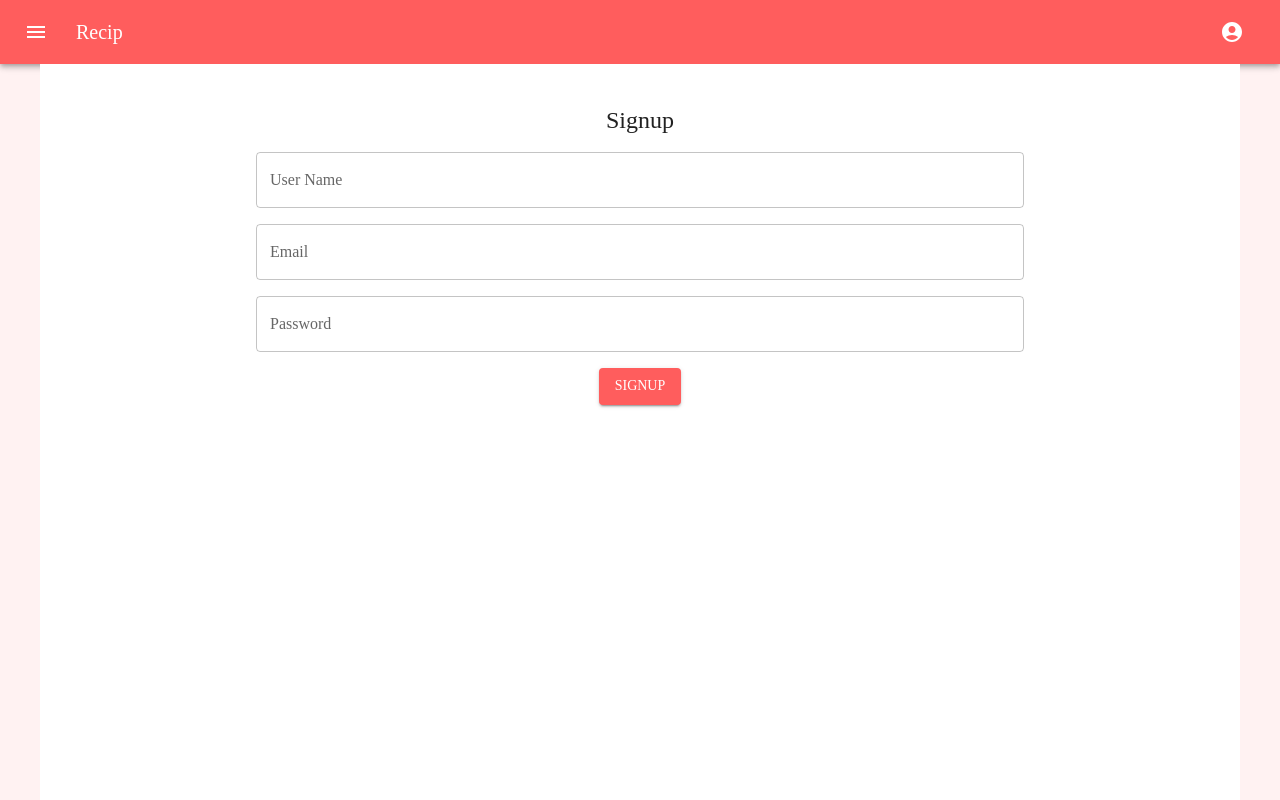
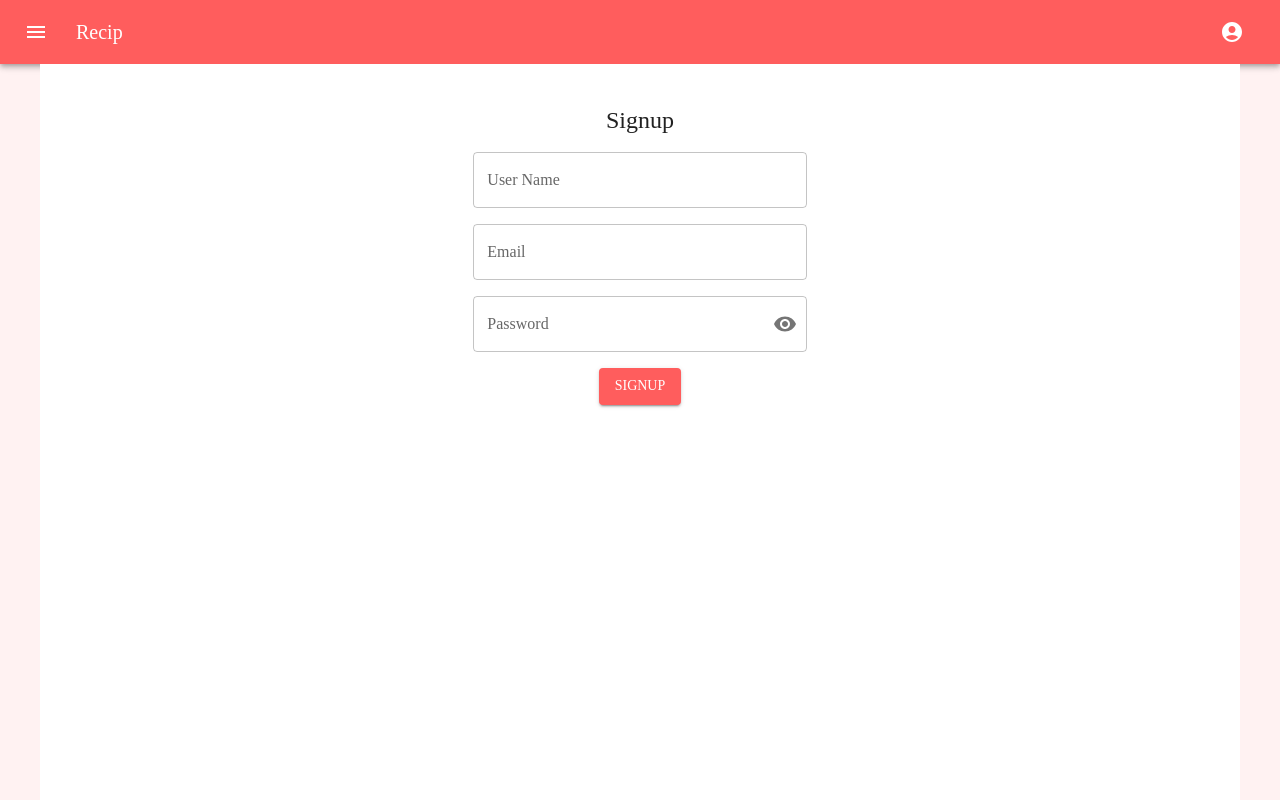
Before and after one commit to maximilianopalomeque/recip, a React (Create React App) app: page /signup in a window 1280 px wide. Shown: the top 800 px of the page. Built offline with nearby package versions, Linux system fonts and the light colour scheme.

Commit message:
login and signup validation

```diff
--- a/package.json
+++ b/package.json
@@ -13,6 +13,7 @@
     "axios": "^0.27.2",
     "react": "^18.2.0",
     "react-dom": "^18.2.0",
+    "react-hook-form": "^7.33.1",
     "react-router-dom": "^6.3.0",
     "react-scripts": "5.0.1",
     "web-vitals": "^2.1.4"
--- a/public/index.html
+++ b/public/index.html
@@ -24,7 +24,7 @@
       work correctly both with client-side routing and a non-root public URL.
       Learn how to configure a non-root public URL by running `npm run build`.
     -->
-    <title>React App</title>
+    <title>Recip</title>
   </head>
   <body>
     <noscript>You need to enable JavaScript to run this app.</noscript>
--- a/src/screens/Login.js
+++ b/src/screens/Login.js
@@ -1,6 +1,29 @@
+import { useState } from "react";
+
 import { Container, Grid, TextField, Typography, Button } from "@mui/material";
+import IconButton from "@mui/material/IconButton";
+import InputAdornment from "@mui/material/InputAdornment";
+import Visibility from "@mui/icons-material/Visibility";
+import VisibilityOff from "@mui/icons-material/VisibilityOff";
+
+import { useForm } from "react-hook-form";
 
 const Login = () => {
+  const [showPassword, setShowPassword] = useState(false);
+
+  const handleClickShowPassword = () => {
+    setShowPassword(!showPassword);
+  };
+
+  const {
+    register,
+    handleSubmit,
+    formState: { errors },
+  } = useForm();
+
+  // manage post data to server
+  const onSubmit = (data) => console.log(data);
+
   return (
     <Container sx={{ backgroundColor: "white", paddingBottom: "70vh" }}>
       <Grid container justifyContent="center" align="center">
@@ -9,23 +32,74 @@ const Login = () => {
             Login
           </Typography>
         </Grid>
-        <Grid item xs={12} md={7} lg={8} mt={2}>
-          <TextField fullWidth id="email" label="Email" variant="outlined" />
-        </Grid>
+
+        <form onSubmit={handleSubmit(onSubmit)}>
+          <Grid
+            container
+            justifyContent="center"
+            align="center"
+            sx={{ maxWidth: "500px" }}
+          >
             <Grid item xs={12} md={7} lg={8} mt={2}>
               <TextField
+                {...register("email", {
+                  required: "Please enter an email",
+                  pattern: {
+                    value: /^[A-Z0-9._]+@[A-Z0-9.-]+\.[A-Z]{2,}$/i,
+                    message: "Invalid email address",
+                  },
+                })}
                 fullWidth
+                color="secondary"
+                id="email"
+                label="Email"
+                variant="outlined"
+                error={errors.email ? true : false}
+                helperText={errors.email ? errors.email.message : null}
+              />
+            </Grid>
+
+            <Grid item xs={12} md={7} lg={8} mt={2}>
+              <TextField
+                {...register("password", {
+                  required: "Please enter a password",
+                  maxLength: {
+                    value: 10,
+                    message: "Password must have a maximun of 10 characters",
+                  },
+                })}
+                fullWidth
+                type={showPassword ? "text" : "password"}
+                color="secondary"
                 id="password"
                 label="Password"
                 variant="outlined"
+                error={errors.password ? true : false}
+                helperText={errors.password ? errors.password.message : null}
+                InputProps={{
+                  endAdornment: (
+                    <InputAdornment position="end">
+                      <IconButton
+                        aria-label="toggle password visibility"
+                        onClick={handleClickShowPassword}
+                        edge="end"
+                      >
+                        {showPassword ? <VisibilityOff /> : <Visibility />}
+                      </IconButton>
+                    </InputAdornment>
+                  ),
+                }}
               />
             </Grid>
+
             <Grid item xs={12} mt={2} textAlign="center">
               <Button variant="contained" type="submit">
                 Login
               </Button>
             </Grid>
           </Grid>
+        </form>
+      </Grid>
     </Container>
   );
 };
--- a/src/screens/Signup.js
+++ b/src/screens/Signup.js
@@ -1,6 +1,29 @@
+import { useState } from "react";
+
 import { Container, Grid, TextField, Typography, Button } from "@mui/material";
+import IconButton from "@mui/material/IconButton";
+import InputAdornment from "@mui/material/InputAdornment";
+import Visibility from "@mui/icons-material/Visibility";
+import VisibilityOff from "@mui/icons-material/VisibilityOff";
+
+import { useForm } from "react-hook-form";
 
 const Signup = () => {
+  const [showPassword, setShowPassword] = useState(false);
+
+  const handleClickShowPassword = () => {
+    setShowPassword(!showPassword);
+  };
+
+  const {
+    register,
+    handleSubmit,
+    formState: { errors },
+  } = useForm();
+
+  // manage post data to server
+  const onSubmit = (data) => console.log(data);
+
   return (
     <Container sx={{ backgroundColor: "white", paddingBottom: "70vh" }}>
       <Grid container justifyContent="center" align="center">
@@ -9,31 +32,97 @@ const Signup = () => {
             Signup
           </Typography>
         </Grid>
+
+        <form onSubmit={handleSubmit(onSubmit)}>
+          <Grid
+            container
+            justifyContent="center"
+            align="center"
+            sx={{ maxWidth: "500px" }}
+          >
             <Grid item xs={12} md={7} lg={8} mt={2}>
               <TextField
+                {...register("username", {
+                  required: "Please enter a user name",
+                  minLength: {
+                    value: 5,
+                    message: "User name must be at least 5 characters long",
+                  },
+                  maxLength: {
+                    value: 20,
+                    message: "User name must have a maximun of 20 characters",
+                  },
+                })}
                 fullWidth
+                color="secondary"
                 id="username"
                 label="User Name"
                 variant="outlined"
+                error={errors.username ? true : false}
+                helperText={errors.username ? errors.username.message : null}
               />
             </Grid>
-        <Grid item xs={12} md={7} lg={8} mt={2}>
-          <TextField fullWidth id="email" label="Email" variant="outlined" />
-        </Grid>
+
             <Grid item xs={12} md={7} lg={8} mt={2}>
               <TextField
+                {...register("email", {
+                  required: "Please enter an email",
+                  pattern: {
+                    value: /^[A-Z0-9._%+-]+@[A-Z0-9.-]+\.[A-Z]{2,}$/i,
+                    message: "Invalid email address",
+                  },
+                })}
                 fullWidth
+                color="secondary"
+                id="email"
+                label="Email"
+                variant="outlined"
+                error={errors.email ? true : false}
+                helperText={errors.email ? errors.email.message : null}
+              />
+            </Grid>
+
+            <Grid item xs={12} md={7} lg={8} mt={2}>
+              <TextField
+                {...register("password", {
+                  required: "Please enter a password",
+                  maxLength: {
+                    value: 10,
+                    message: "Password must have a maximun of 10 characters",
+                  },
+                })}
+                fullWidth
+                type={showPassword ? "text" : "password"}
+                color="secondary"
                 id="password"
                 label="Password"
                 variant="outlined"
+                error={errors.password ? true : false}
+                helperText={errors.password ? errors.password.message : null}
+                InputProps={{
+                  endAdornment: (
+                    <InputAdornment position="end">
+                      <IconButton
+                        aria-label="toggle password visibility"
+                        onClick={handleClickShowPassword}
+                        edge="end"
+                      >
+                        {showPassword ? <VisibilityOff /> : <Visibility />}
+                      </IconButton>
+                    </InputAdornment>
+                  ),
+                }}
               />
             </Grid>
+
             <Grid item xs={12} mt={2} textAlign="center">
               <Button variant="contained" type="submit">
                 Signup
               </Button>
             </Grid>
           </Grid>
+        </form>
+      </Grid>
     </Container>
   );
 };
```
Also changed, not shown: 2 other files (tests, documents, lock files or other folders). Lines whose indentation alone changed are shown as unchanged.
